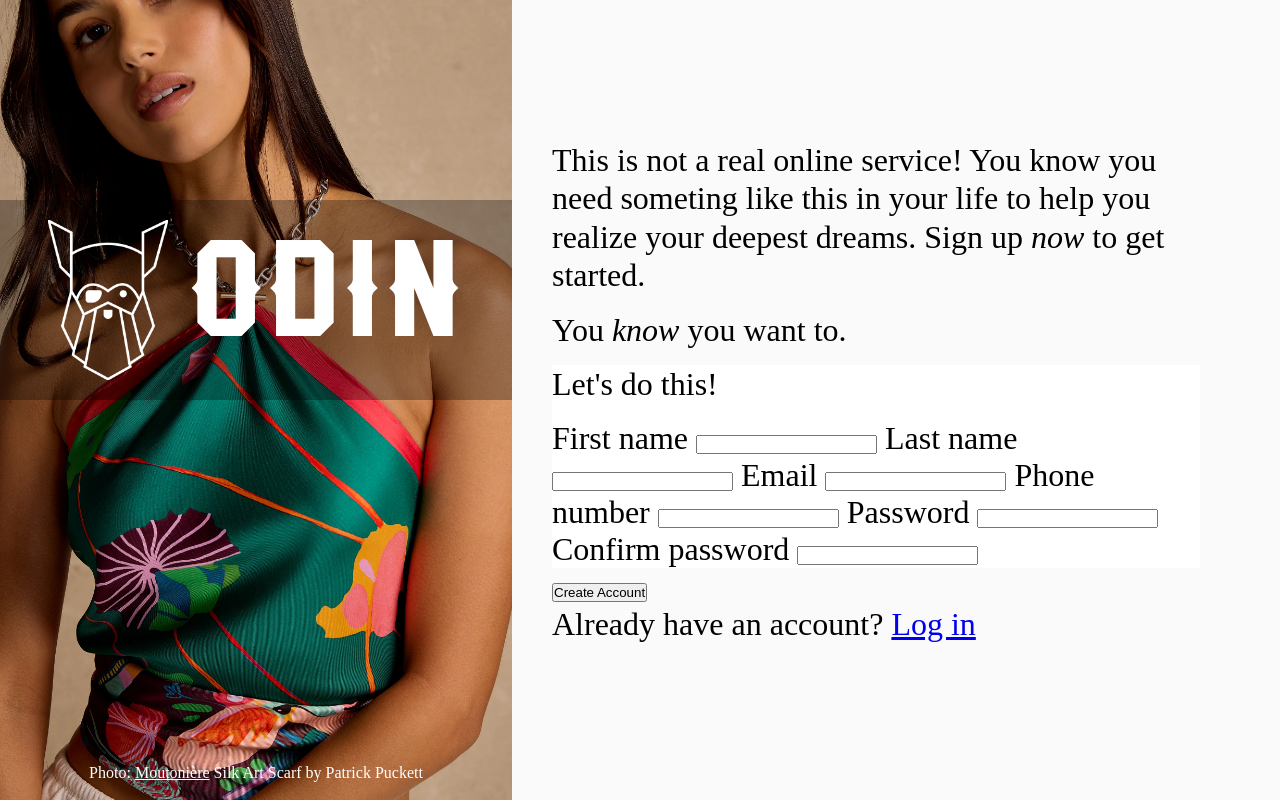
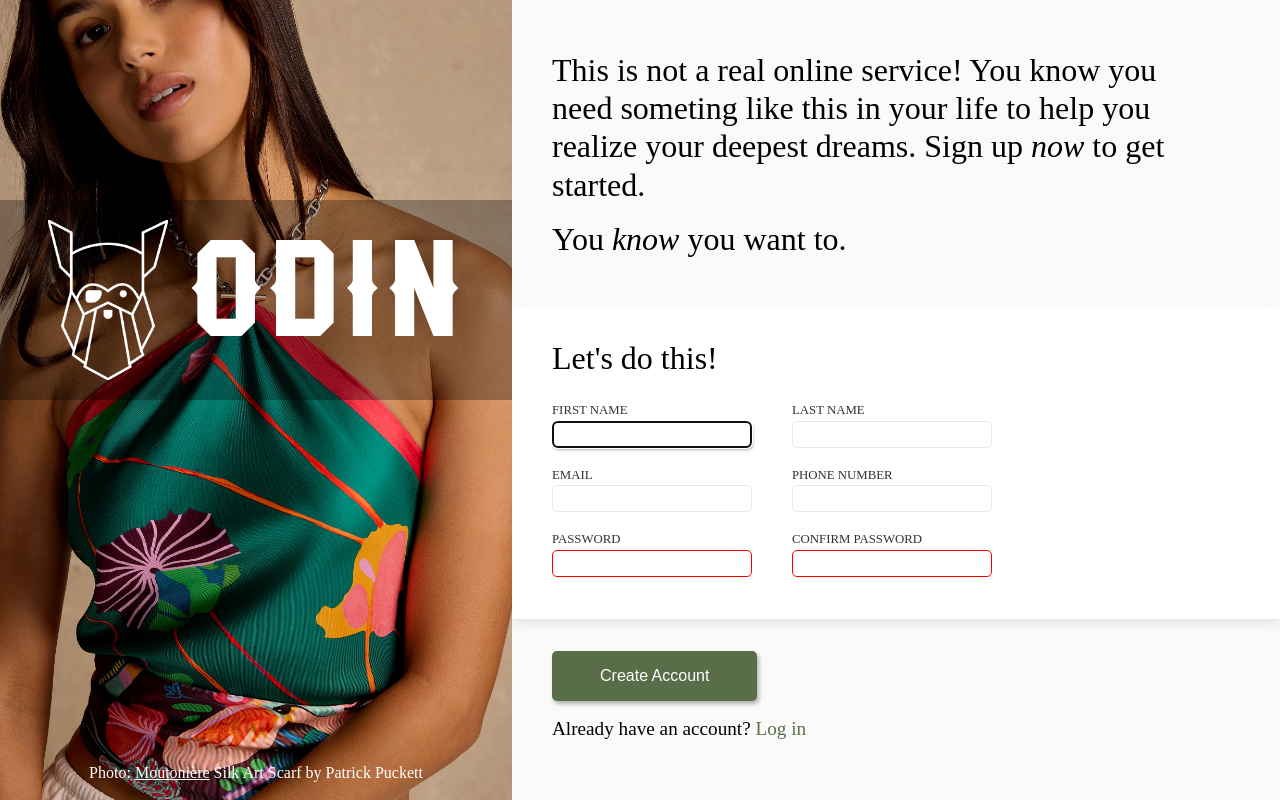
Before and after one commit to moutonbelle/odin-signin, a plain HTML site: page index.html in a window 1280 px wide. Drawn offline with Linux system fonts and the light colour scheme.

Commit message:
Finish formatting on right side

```diff
--- a/index.html
+++ b/index.html
@@ -30,26 +30,44 @@
             <div id="fields">
                 <p>Let's do this!</p>
 
-                <label for="first-name">First name</label>
-                <input type="text" name="first-name" id="first-name">
-
+                <div class="form-row">
+                    <div>
+                        <label for="first-name" id="first-name">First name</label>
+                        <input type="text" name="first-name" id="first-name" autofocus>
+                    </div>
+                    <div>
                         <label for="last-name">Last name</label>
                         <input type="text" name="last-name" id="last-name">
+                    </div>
+                </div>
 
+                <div class="form-row">
+                    <div>
                         <label for="email">Email</label>
                         <input type="email" name="email" id="email">
-
+                    </div>
+                    <div>
                         <label for="phone">Phone number</label>
                         <input type="tel" name="phone" id="phone">
+                    </div>
+                </div>
 
+                <div class="form-row">
+                    <div>
                         <label for="password">Password</label>
-                <input type="password" name="password" id="password">
+                        <input type="password" name="password" id="password" pattern="(?=.*[a-z])(?=.*[A-Z])(?=.*\d)(?=.*[@$!%*?&])[A-Za-z\d@$!%*?&]{8,}" required>
+                    </div>
+                    <div>
+                        <label for="confirm-password">Confirm password</label>
+                        <input type="password" name="confirm-password" id="confirm-password" pattern="(?=.*[a-z])(?=.*[A-Z])(?=.*\d)(?=.*[@$!%*?&])[A-Za-z\d@$!%*?&]{8,}" required>
+                    </div>
+                </div>
+            </div>
 
-                <label for="confirm-password">Confirm password</label>
-                <input type="password" name="confirm-password" id="confirm-password">
-            </div>
+            <div id="submit">
                 <button id="create-account" type="submit">Create Account</button>
                 <p>Already have an account? <a id="login" href="login.html">Log in</a></p>
+            </div>
         </form>
     </div>
 
--- a/styles.css
+++ b/styles.css
@@ -6,6 +6,7 @@
 :root {
     --text-color: rgb(8, 8, 8);
     --faded-bg-color: rgb(250,250,250);
+    --submit-color: #596D48;
 }
 
 * {
@@ -46,7 +47,7 @@ div#logo {
     gap: 20px;
 
     position: absolute;
-    top: 200px;
+    top: 25vh;
 }
 
 img#logo {
@@ -72,17 +73,87 @@ div#right {
     display: flex;
     flex-direction: column;
     justify-content: center;
-
-    font-size: 2rem;
 }
 
-div#right > div,
-div#right > form {
+div#hero,
+div#fields,
+div#submit {
     padding-left: 40px;
     padding-right: 80px;
 }
 
+div#hero {
+    font-size: 2rem;
+    padding-bottom: 2rem;
+}
+
+div#fields > p {
+    font-size: 2rem;
+}
+
 div#fields {
+    width: 100%;
     background-color: white;
+    box-shadow: 0px 5px 10px rgb(230, 230, 230);
+    padding-top: 2rem;
+    padding-bottom: 2rem;
 
+    display: flex;
+    flex-direction: column;
 }
+
+div.form-row {
+    display: flex;
+    flex-direction: row;
+    gap: 40px;
+}
+
+div.form-row div {
+    display: flex;
+    flex-direction: column;
+    margin: 10px 0;
+}
+
+div#submit {
+    padding-top: 2rem;
+    font-size: 1.2rem;
+}
+
+input {
+    width: 200px;
+    padding: 5px;
+    border: solid 1px #e5e7eb;
+    border-radius: 5px;
+}
+
+input:invalid {
+    border-color: red;
+}
+
+input:focus {
+    border-color: blue;
+    box-shadow: 1px 2px 3px rgba(0, 0, 0, 0.3);
+}
+
+label {
+    text-transform: uppercase;
+    color: rgb(50, 50, 50);
+    font-size: 0.8rem;
+    margin-bottom: 0.2em;
+}
+
+button {
+    color: white;
+    background-color: var(--submit-color);
+    padding: 1em 3em;
+    border: none;
+    border-radius: 5px;
+    box-shadow: 2px 3px 4px rgba(0, 0, 0, 0.3);
+    margin-bottom: 1rem;
+    font-size: 1rem;
+}
+
+div#submit a {
+    color: var(--submit-color);
+    text-decoration: none;
+}
```
Lines whose indentation alone changed are shown as unchanged.
